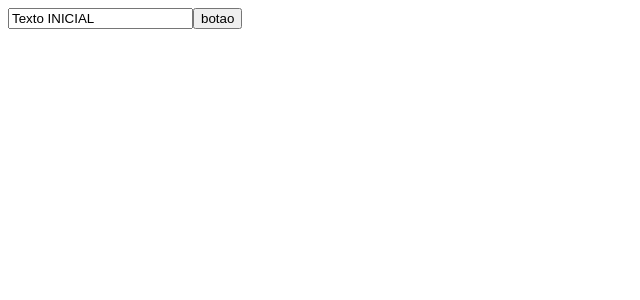
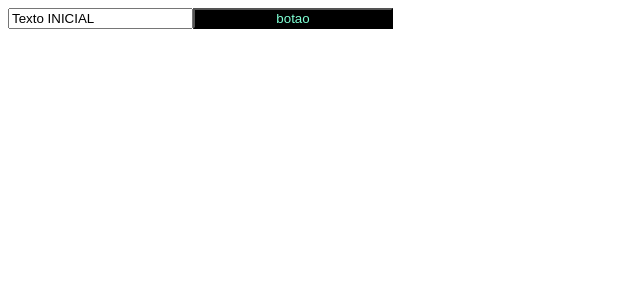
Before and after one commit to DanielleGuimaraesOliveira/Estudo-de-Angular, an Angular app in the folder Sessão-4-Fundamentos-Angular-2/segundo-projeto-angular/: page / in a window 1280 px wide. Shown: the top 300 px of the page, without its empty margins (0-640 px from the left). Built offline with nearby package versions, Linux system fonts and the light colour scheme.

Commit message:
Aprendendo sobre style binding

```diff
--- a/Sessão-4-Fundamentos-Angular-2/segundo-projeto-angular/src/app/app.component.html
+++ b/Sessão-4-Fundamentos-Angular-2/segundo-projeto-angular/src/app/app.component.html
@@ -1,2 +1,2 @@
  <input type="text" [value]="inputText" (mouseleave)="changeDisable()" [disabled]="isDisable"> <!-- Ao colocar os conchetes no atributo value você está acessando a propriedade value e o angular espera que seja uma propriedade da classe desse componente. Isso se chama propety binding. E ao colocar um parenteses você está recebendo um valor, nesse caso é um evento - isso é chamado de event binding -->
- <button [attr.title]="btnTitle">botao</button> <!--mudando um atributo dinamicamente, se chama attribute binding-->
+ <button [style]="styleObj" (click)="updateColorAndSize()" [attr.title]="btnTitle">botao</button> <!--mudando um atributo dinamicamente, se chama attribute binding. podemos usar o [style] para mudar varias estilizações da tag  ou [style.color] por exemplo para mudar apenas uma estilização-->
--- a/Sessão-4-Fundamentos-Angular-2/segundo-projeto-angular/src/app/app.component.ts
+++ b/Sessão-4-Fundamentos-Angular-2/segundo-projeto-angular/src/app/app.component.ts
@@ -12,6 +12,22 @@ export class AppComponent {
   isDisable = false;
   btnTitle = 'esse é o title';
 
+  styleObj = {
+    color: 'aquamarine',
+    backgroundColor: 'black',
+    width: '200px',
+  };
+
+  updateColorAndSize(){
+    this.styleObj = {
+      color: 'pink',
+      backgroundColor: 'black',
+      width: '400px',
+
+    };
+    console.log("atualizou")
+ };
+
   changeDisable(){
     if(this.isDisable==false){
       this.isDisable = true;
```
